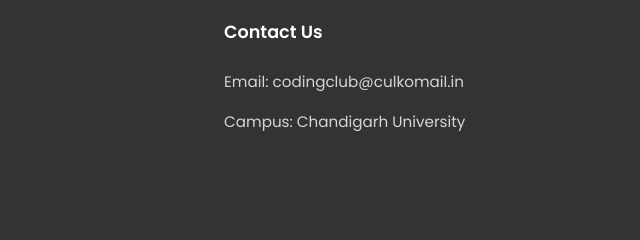
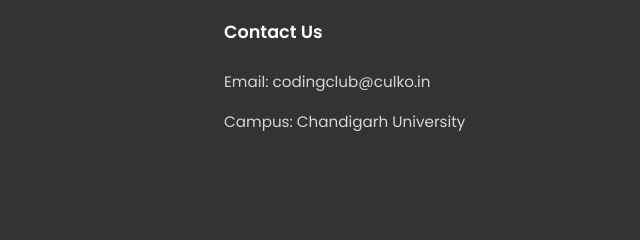
Before and after one commit to CU-CodingClub/cucodingclub.github.io, a plain HTML site: page index.html in a window 1280 px wide. Shown: the part 1569-1809 px from the top of the page, 640-1280 px from the left. Drawn offline with Linux system fonts and the light colour scheme.

Commit message:
Update index.html
footer update

```diff
--- a/index.html
+++ b/index.html
@@ -102,7 +102,7 @@
                 </div>
                 <div class="footer-section">
                     <h4>Contact Us</h4>
-                    <p>Email: codingclub@culkomail.in</p>
+                    <p>Email: codingclub@culko.in</p>
                     <p>Campus: Chandigarh University</p>
                 </div>
             </div>
```
